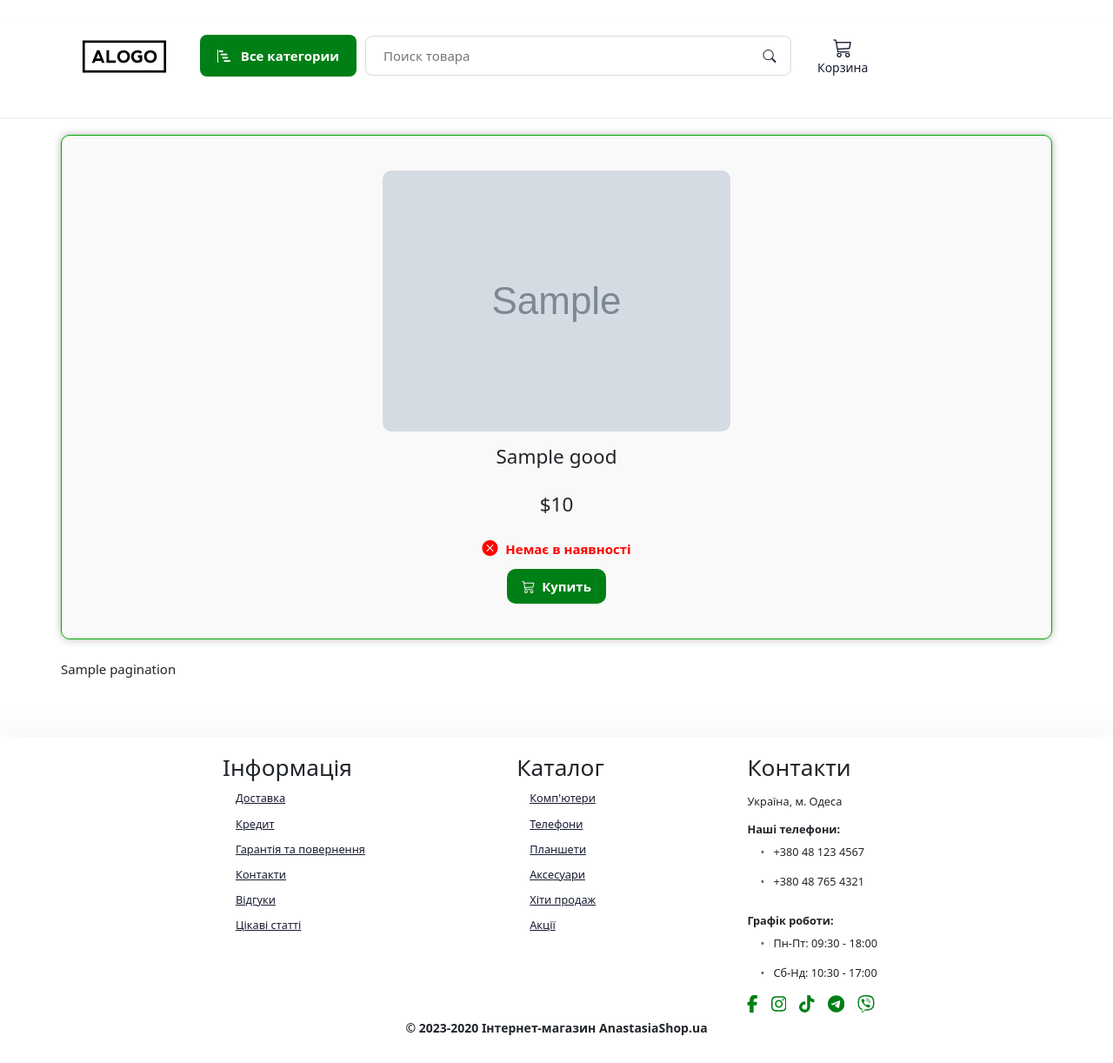
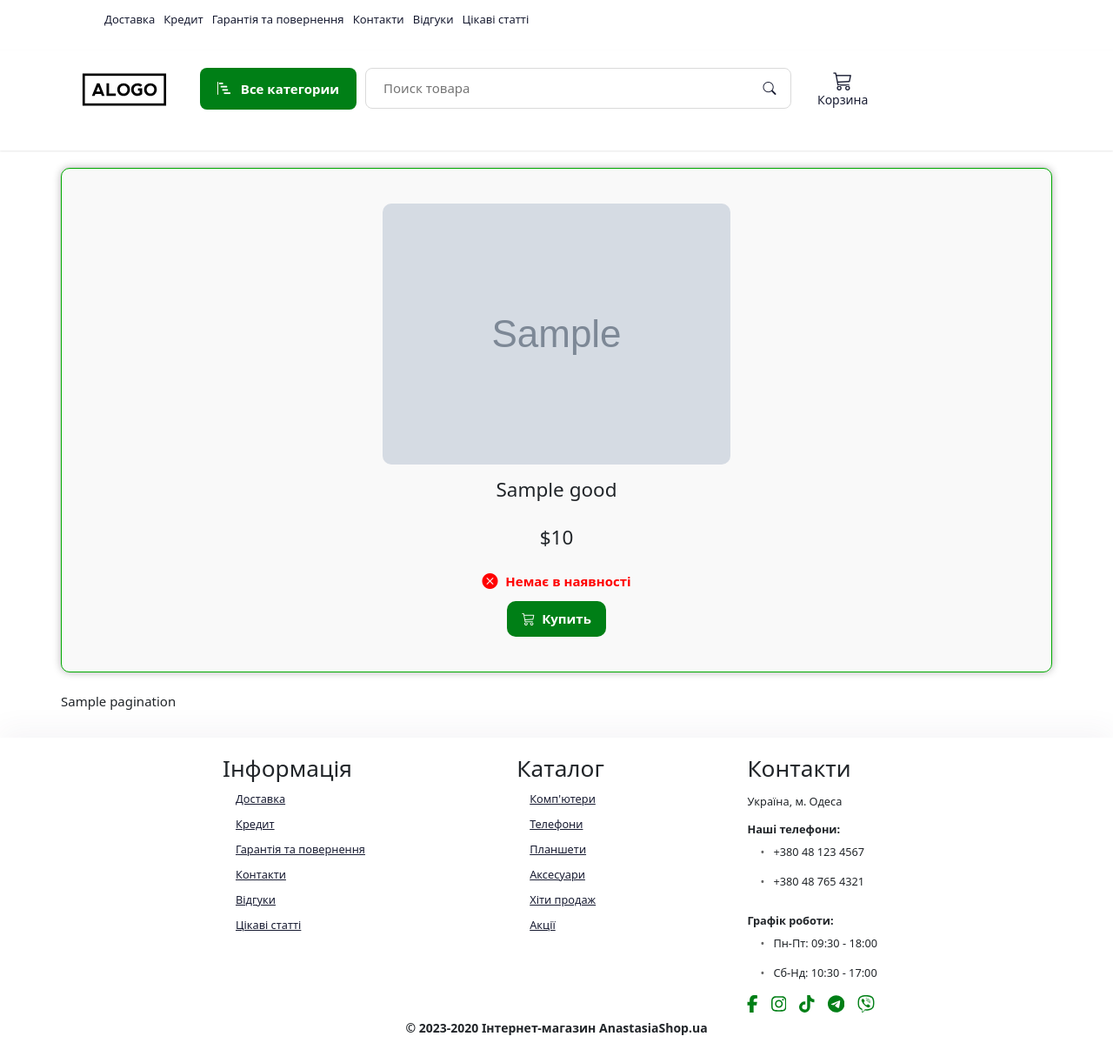
Before and after one commit to GavdzinskyiVeacheslav/Shop, a Flask app: template public/templates/goods.html in a window 1280 px wide. Shown: the whole page at 87% size. Run offline with Flask 3, Linux system fonts and the light colour scheme; the template is opened without the code that fills it: most values are stand-ins (such as "Sample title", 1, 10 or a date in 2020); grey boxes marked "Sample" are stand-in pictures; parts of the project's set-up code (start-up, migrations or seed data) failed here and were passed over; some libraries are stand-ins or nearby versions.

Commit message:
косметика №4

```diff
--- a/public/templates/goods.html
+++ b/public/templates/goods.html
@@ -45,4 +45,6 @@
     <br>
     {{ pagination | safe }}
 </main>
+
+
 {% endblock body %}
--- a/public/templates/include/footer.html
+++ b/public/templates/include/footer.html
@@ -4,7 +4,7 @@
         <div class="container_footer">
             <nav class="#">
                 <h3 class="footer">Інформація</h3>
-                <ul class="">
+                <ul class="" >
                     <li><a href="#" title="" target="_blank">Доставка</a></li>
                     <li><a href="#" title="" target="_blank">Кредит</a></li>
                     <li><a href="#" title="" target="_blank">Гарантія та повернення</a></li>
@@ -36,7 +36,7 @@
                 <h3 class="footer">Контакти</h3>
                 <p class="location">Україна, м. Одеса</p>
                 <p class="telephone_number">Наші телефони:</p>
-                <ul class="phone_numbers">
+                <ul class="phone_numbers" style="list-style-type: none;">
                     <li>+380 48 123 4567</li>
                     <li>+380 48 765 4321</li>
                 </ul>
--- a/public/templates/include/header.html
+++ b/public/templates/include/header.html
@@ -2,7 +2,14 @@
     <div class="container">
         <div class="column d-flex justify-content-between">
             <div class="top_menu">
-
+                <ul class="bread_crumbs" style="display: flex; flex-direction: row;">
+                    <li><a href="#" title="" target="_blank">Доставка</a></li>
+                    <li><a href="#" title="" target="_blank">Кредит</a></li>
+                    <li><a href="#" title="" target="_blank">Гарантія та повернення</a></li>
+                    <li><a href="#" title="" target="_blank">Контакти</a></li>
+                    <li><a href="#" title="" target="_blank">Відгуки </a></li>
+                    <li><a href="#" title="" target="_blank">Цікаві статті </a></li>
+                </ul>
             </div>
         </div>
     </div>
@@ -91,9 +98,9 @@
     <div class="mobile_menu_inner">
         <div class="mobile_menu_block_header">
             <div><h1><a href="/ads" class="gradient-text">
-                <img src="/static/images/logos/shans_30.gif"
+                <img src="/static/images/logos/logo1.svg"
                      alt="Доска объявлений"
-                     srcset="/static/images/logos/shans_30.gif 1x, /static/images/logos/shans_30.gif 1.5x"
+                     srcset="/static/images/logos/logo1.svg 1x, /static/images/logos/logo1.svg 1,5x"
                      width="126" height="30"></a></h1></div>
         </div>
 
@@ -143,42 +150,42 @@
         </div>
 
         <div class="mobile_menu_block" style="border-top:1px solid #eee;">
-            <div><a class="" href="https://israelinfo.co.il"
-                    target="_blank"><img alt="IsraelInfo.co.il" width="16" class="me-1" height="16"
-                                         src="/static/images/logos/ii-logo.svg"><b>IsraelInfo</b></a></div>
-            <div><a class="" href="https://news.israelinfo.co.il" target="_blank"><i
-                    class="fal fa-clouds-sun fa-fw me-2"></i>Новости Израиля</a></div>
-            <div><a class="" href="https://pogoda.israelinfo.co.il" target="_blank"><i
-                    class="fal fa-clouds-sun fa-fw me-2"></i>Погода в Израиле</a></div>
-            <div><a class="" href="https://bravo.israelinfo.co.il" target="_blank"><i
-                    class="fal fa-theater-masks fa-fw me-2"></i>Касса BRAVO!</a></div>
-            <div><a class="" href="https://pravo.israelinfo.co.il" target="_blank"><i
-                    class="fal fa-gavel fa-fw me-2"></i>Закон и право</a></div>
-            <div><a class="" href="https://doska.israelinfo.co.il" target="_blank"><i
-                    class="fal fa-clipboard-list fa-fw me-2"></i>Объявления</a></div>
-            <div><a class="" href="https://potrebitel.israelinfo.co.il" target="_blank"><i
-                    class="fal fa-gift-card fa-fw me-2"></i>Потребитель</a></div>
+<!--            <div><a class="" href="https://israelinfo.co.il"-->
+<!--                    target="_blank"><img alt="IsraelInfo.co.il" width="16" class="me-1" height="16"-->
+<!--                                         src="/static/images/logos/ii-logo.svg"><b>IsraelInfo</b></a></div>-->
+            <div><a class="" href="#" target="_blank"><i
+                    class="fal fa-clouds-sun fa-fw me-2"></i>Доставка</a></div>
+            <div><a class="" href="#" target="_blank"><i
+                    class="fal fa-clouds-sun fa-fw me-2"></i>Кредит</a></div>
+            <div><a class="" href="#" target="_blank"><i
+                    class="fal fa-theater-masks fa-fw me-2"></i>Гарантія та повернення</a></div>
+            <div><a class="" href="#" target="_blank"><i
+                    class="fal fa-gavel fa-fw me-2"></i>Контакти</a></div>
+            <div><a class="" href="#" target="_blank"><i
+                    class="fal fa-clipboard-list fa-fw me-2"></i>Відгуки</a></div>
+            <div><a class="" href="#" target="_blank"><i
+                    class="fal fa-gift-card fa-fw me-2"></i>Цікаві статті</a></div>
         </div>
 
-        <div class="mobile_menu_block" style="border-top:1px solid #eee;">
-            <div><a href="https://israelinfo.co.il/privacy_policy" title=""
-                    target="_blank">Политика конфиденциальности</a></div>
-            <div><a href="https://israelinfo.co.il/contact" title=""
-                    target="_blank">Связь с редакцией</a></div>
-            <div><a href="https://israelinfo.co.il/reklama" title=""
-                    target="_blank">Реклама в Новостях</a></div>
-            <div><a href="https://israelinfo.co.il/conditions" title=""
-                    target="_blank">Условия использования информации</a></div>
-            <div><a href="https://israelinfo.co.il/pirsum" title=""
-                    target="_blank">פרסמו אצלנו</a></div>
-        </div>
-
+<!--        <div class="mobile_menu_block" style="border-top:1px solid #eee;">-->
+<!--            <div><a href="https://israelinfo.co.il/privacy_policy" title=""-->
+<!--                    target="_blank">Политика конфиденциальности</a></div>-->
+<!--            <div><a href="https://israelinfo.co.il/contact" title=""-->
+<!--                    target="_blank">Связь с редакцией</a></div>-->
+<!--            <div><a href="https://israelinfo.co.il/reklama" title=""-->
+<!--                    target="_blank">Реклама в Новостях</a></div>-->
+<!--            <div><a href="https://israelinfo.co.il/conditions" title=""-->
+<!--                    target="_blank">Условия использования информации</a></div>-->
+<!--            <div><a href="https://israelinfo.co.il/pirsum" title=""-->
+<!--                    target="_blank">פרסמו אצלנו</a></div>-->
+<!--        </div>-->
         <div class="mobile_menu_block" style="border-top:1px solid #eee;">
             <div>
-                <div>Израильская доска бесплатных объявлений ШАНС © 2005 — 2023</div>
+                <div>© 2023-{{ current_year }} Інтернет-магазин AnastasiaShop.ua</div>
             </div>
-            <div style="font-weight:bold;font-size:18px;"><a href="#">072-2753222</a>
-                <div style="font-size:12px;">По вопросам технической работы сайта</div>
+            <div style="font-weight:bold;font-size:18px;"><a href="#">Контакты</a>
+                <div style="font-size:12px;">+380 48 123 4567</div>
+                <div style="font-size:12px;">+380 48 123 4567</div>
             </div>
             <div>с 08:00 до 16:00, суббота - выходной</div>
             <div>
@@ -206,8 +213,8 @@
     </div>
     <div class="bottom_item_add_mobile">
         <a href="/create_ad">
-            <div class="mobile_menu_bottom_item_icon"><i class="fas fa-plus-circle"></i></div>
-            <div class="mobile_menu_bottom_item_text">Добавить</div>
+            <div class="mobile_menu_bottom_item_icon"><i class="bi bi-cart3"></i></div>
+            <div class="mobile_menu_bottom_item_text">Корзина</div>
         </a>
     </div>
     <div class="bottom_item_favorites_mobile">
--- a/static/css/style.css
+++ b/static/css/style.css
@@ -1884,3 +1884,26 @@
     align-items: center;
     height: 100vh; /* Это центрирует контент вертикально по центру страницы */
 }
+
+.bread_crumbs {
+    list-style-type: none;
+}
+
+.bread_crumbs li a {
+    margin-right: 10px;
+    padding: 0px;
+}
+
+.bread_crumbs li a:first-child {
+    margin-left: 0; /* Убираем отступ слева только у первого элемента */
+}
+
+.bread_crumbs li a:hover{
+    color:#00C322;
+}
+
+/* Стили по умолчанию для логотипа */
+.mobile_menu_block_header img {
+    width: 400px; /* Исходная ширина */
+    height: 100px; /* Исходная высота */
+}
```
